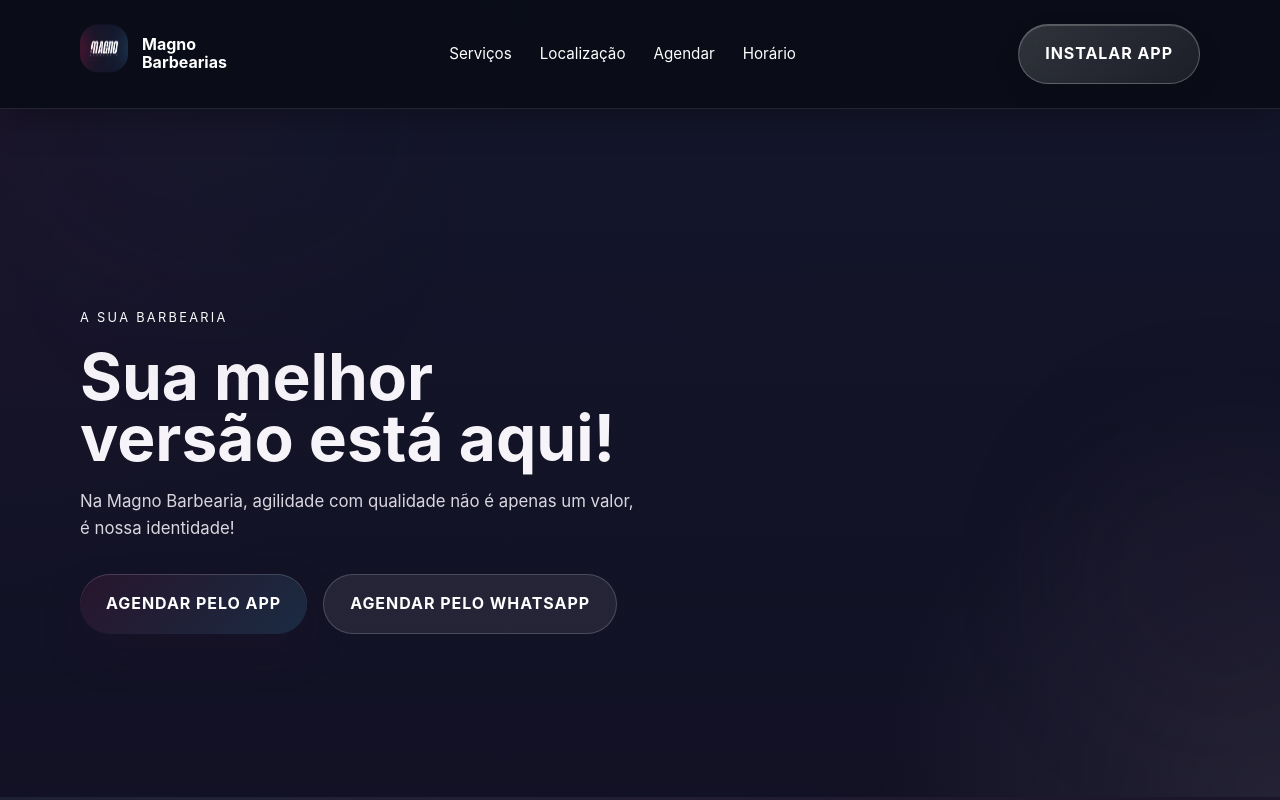
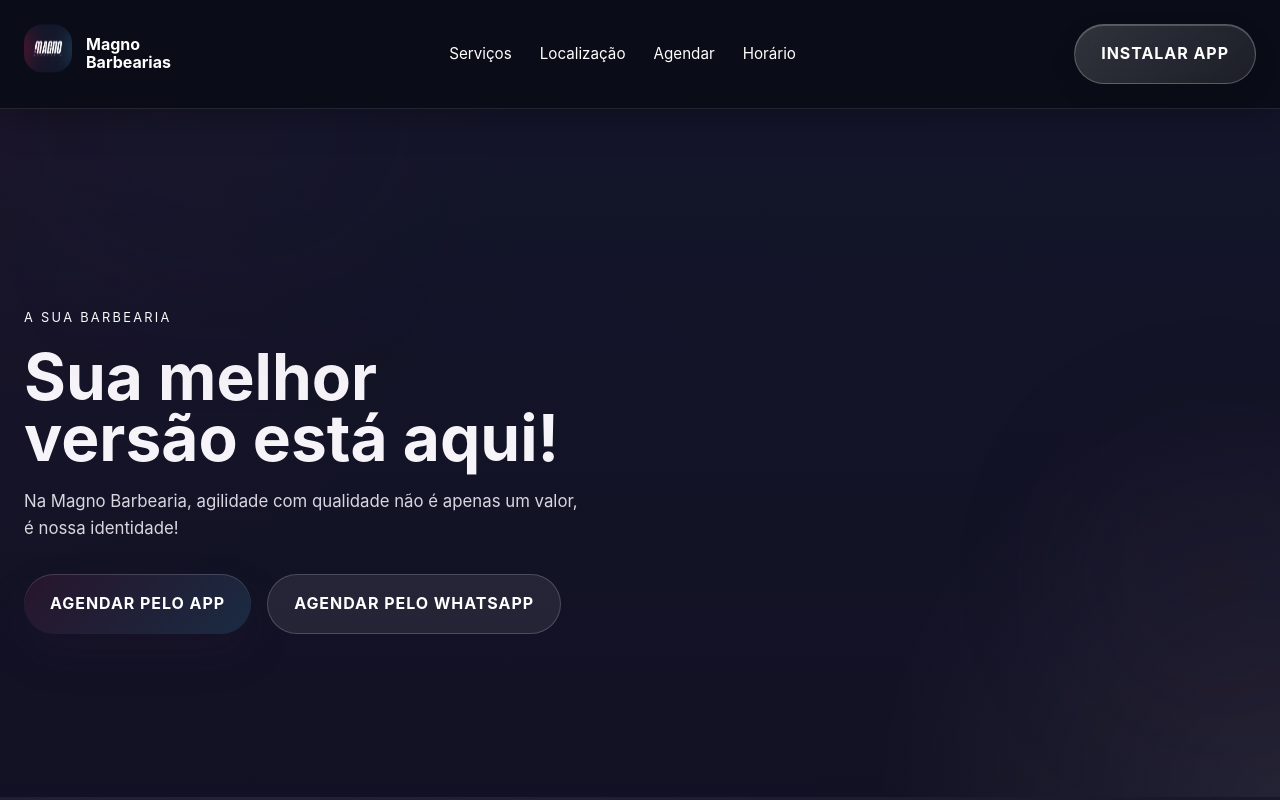
Before and after one commit to AnaPaulaMg/MagnoBarbearias, a plain HTML site: page index.html in a window 1280 px wide. Shown: the top 800 px of the page. Drawn offline with Linux system fonts and the light colour scheme.

Commit message:
responsividade

```diff
--- a/styles.css
+++ b/styles.css
@@ -79,7 +79,8 @@ textarea {
 }
 
 .container {
-    width: min(1120px, calc(100% - 32px));
+    width: min(1280px, calc(100% - 48px));
+    max-width: 1280px;
     margin: 0 auto;
     position: relative;
     z-index: 1;
@@ -112,7 +113,8 @@ textarea {
     justify-content: space-between;
     gap: 24px;
     padding: 24px 0;
-    width: min(1120px, calc(100% - 32px));
+    width: min(1280px, calc(100% - 48px));
+    max-width: 1280px;
     margin: 0 auto;
     position: relative;
     z-index: 1;
```
